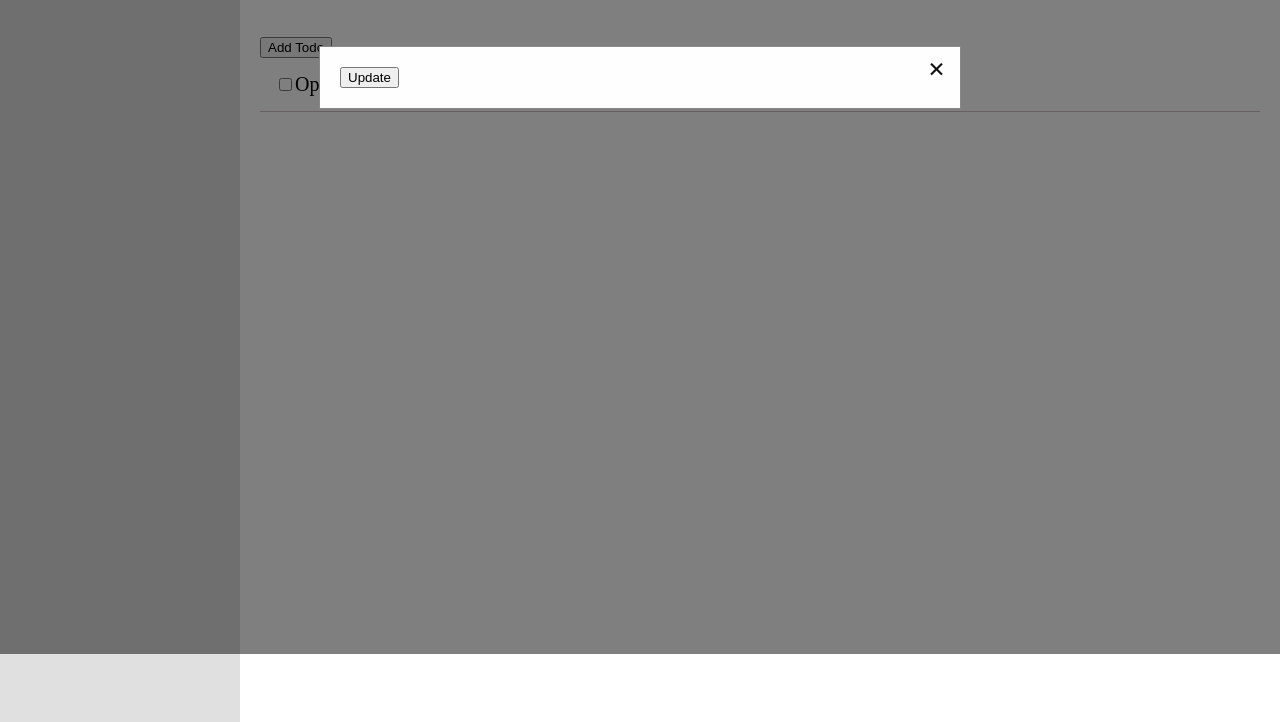
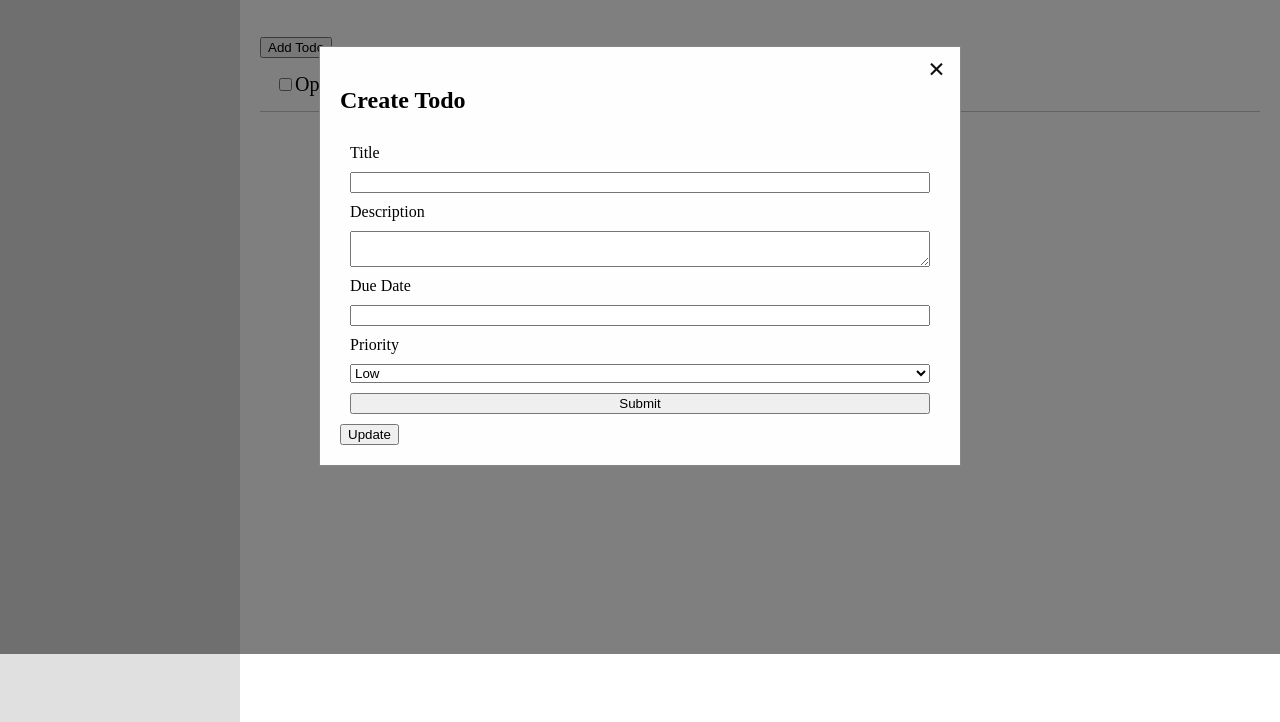
Before and after one commit to Vlad-Petruk/todo-list, a website built with webpack: page dist/index.html in a window 1280 px wide. Both pictures are taken after a click on the button "Add Todo". Shown: the part 146-868 px from the top of the page. Built offline with nearby package versions, Linux system fonts and the light colour scheme.

Commit message:
working on openTodoCreateModal function, still with console errors on second clicking

```diff
--- a/src/UI.js
+++ b/src/UI.js
@@ -32,7 +32,6 @@ const domLoader = () =>{
     const content = document.getElementById('content');
     const modal = document.getElementById('modal');
     const modalContent = document.getElementById('modal-content');
-
 
     // Function to render navigation items
     function renderNavigation() {
@@ -69,7 +68,6 @@ const domLoader = () =>{
         openTodoCreateModal();
       })
 
-
       // Check if there is content in the section
       if (section.todos.length === 0) {
         const noTodosMessage = document.createElement('p');
@@ -96,7 +94,7 @@ const domLoader = () =>{
 
           const todoElement = document.createElement('div');
 
-          todoElement.textContent = todo.title; // Assuming each todo has a 'title' property
+          todoElement.textContent = todo.title;
           todoElement.addEventListener('click', () => openTodoDetailsModal(todo, index));
 
           todoContainer.appendChild(checkbox);
@@ -110,9 +108,29 @@ const domLoader = () =>{
     }
 
     function openTodoCreateModal(){
-      modalContent
+      const modalTitle = document.createElement('h2');
+      modalTitle.innerHTML = 'Create Todo';
+      modalContent.appendChild(modalTitle);
       // Here should be form element with submitAll button
       modal.style.display = 'block';
+      const todoForm = document.getElementById('todo-form');
+      const todoTitle = document.getElementById('title');
+      const todoPriority = document.getElementById('priority');
+      const todoDueDate = document.getElementById('dueDate');
+      const todoDescription = document.getElementById('description');
+      const todoSubmitBtn = document.getElementById('todo-submit')
+      modalContent.appendChild(todoForm);
+
+      todoSubmitBtn.addEventListener('click', ()=>{
+        let newTodo = TodoFactory(todoTitle.value, todoDescription.value, todoDueDate.value,todoPriority.value);
+        console.log(newTodo);
+        sections[0].todos.push(newTodo);
+        closeModal();
+        // while (modalContent.firstChild) {
+        //   modalContent.removeChild(modalContent.firstChild);
+        // }
+        showContent(sections.find(section => section.id === 'all'));
+      })
 
       createCloseModalBtn();
       createUpdateModalBtn();
@@ -148,7 +166,9 @@ const domLoader = () =>{
     // Function to close the modal
     function closeModal() {
       modal.style.display = 'none';
-      modalContent.innerHTML = '';
+      while (modalContent.firstChild) {
+        modalContent.removeChild(modalContent.firstChild);
+      }
     }
 
     function createUpdateModalBtn (){
@@ -169,7 +189,7 @@ const domLoader = () =>{
 
 
 
-  function populateSection(sectionId, project, todo) {
+    function populateSection(sectionId, project, todo) {
     project.addTodo(todo)
     sections.find(section => section.id === sectionId).todos = project.todos;
 
@@ -178,7 +198,6 @@ const domLoader = () =>{
     showContent(sections.find(section => section.id === sectionId));
   }
 
-  // addSampleData('newProj', project2, todo3);
 
   renderNavigation();
   showContent(sections.find(section => section.id === 'all'));
```
Also changed, not shown: dist/index.html, dist/main.js, dist/style.css.
